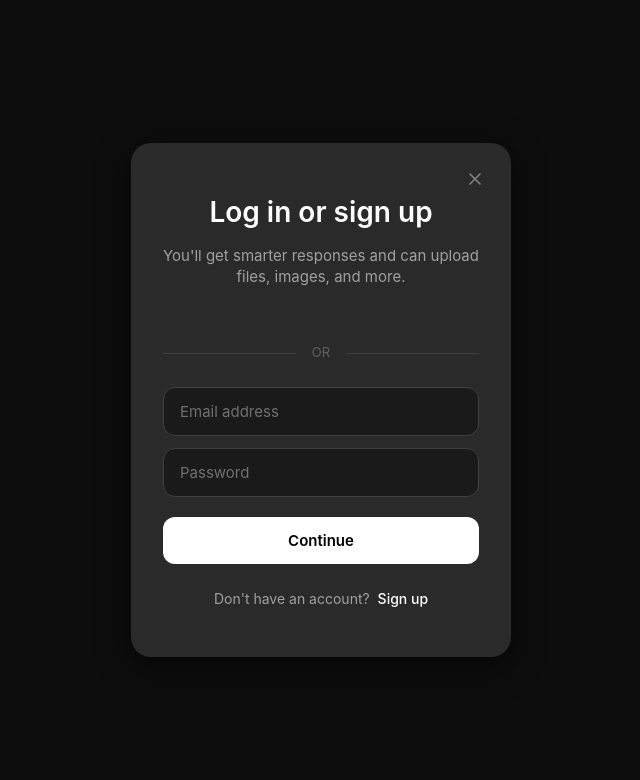
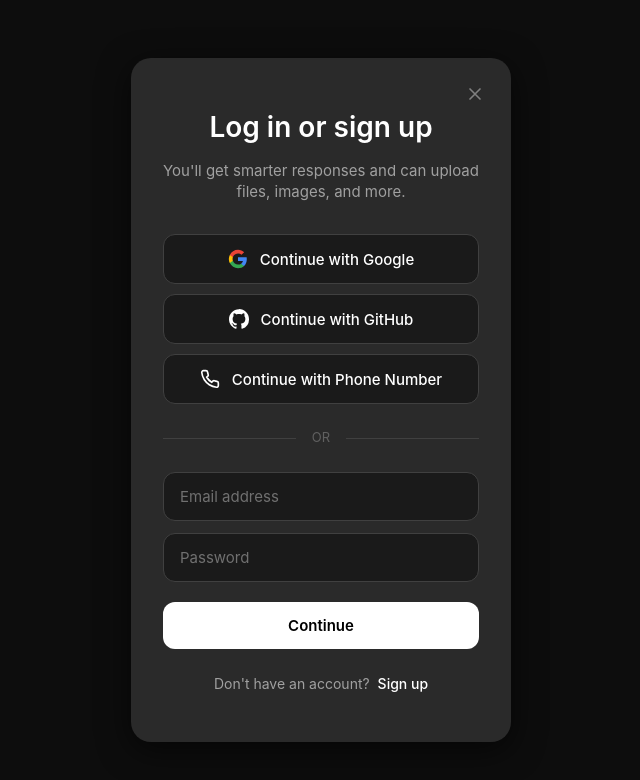
Before and after one commit to ahmedbatyrovv/sa-ai-front-end, a React (Vite) app: page / in a window 1280 px wide. Shown: the top 780 px of the page, without its empty margins (319-959 px from the left). Built offline with nearby package versions, Linux system fonts and the light colour scheme.

Commit message:
bro test et

```diff
--- a/src/App.jsx
+++ b/src/App.jsx
@@ -21,8 +21,8 @@
   const [isMobile, setIsMobile] = useState(false);
   const [sidebarOpen, setSidebarOpen] = useState(false);
   const [showSettings, setShowSettings] = useState(false);
-  const [theme, setTheme] = useState('dark');
-  const [accentColor, setAccentColor] = useState('mostly'); // Изменено на 'mostly' по умолчанию
+  const [theme, setTheme] = useState('mostly'); // Изменено на 'mostly' по умолчанию
+  const [accentColor, setAccentColor] = useState('mostly');
   const [language, setLanguage] = useState('en');
   const messagesEndRef = useRef(null);
   const textareaRef = useRef(null);
@@ -44,7 +44,7 @@
         'dark': 'Dark',
         'light': 'Light',
         'accent': 'Accent Color',
-        'mostly': 'Mostly', // Новые labels
+        'mostly': 'Mostly',
         'vitally': 'Vitally',
         'principally': 'Principally',
         'language': 'Language',
@@ -106,6 +106,12 @@
   }, [chats, currentChatId, language]);
 
   useEffect(() => {
+    // Загрузка пользователя из localStorage при инициализации (фикс для рефреша)
+    const savedUser = localStorage.getItem('currentUser');
+    if (savedUser) {
+      setUser(JSON.parse(savedUser));
+    }
+
     const savedChats = localStorage.getItem('chats');
     if (savedChats) {
       const parsed = JSON.parse(savedChats);
@@ -182,6 +188,7 @@
 
   const handleLogout = () => {
     localStorage.removeItem('currentUser');
+    localStorage.removeItem('token'); // Также удаляем токен
     setToast({ message: t('logged-out'), type: 'info' });
     setUser(null);
     setMessages([]);
@@ -381,21 +388,21 @@
                 <button
                   className={`accent-btn ${accentColor === 'mostly' ? 'active' : ''}`}
                   onClick={() => handleAccentChange('mostly')}
-                  style={{ '--accent-btn-color': '#2d72e2' }} // mostly
+                  style={{ '--accent-btn-color': '#2d72e2' }}
                 >
                   <div className="accent-color-swatch"></div>
                 </button>
                 <button
                   className={`accent-btn ${accentColor === 'vitally' ? 'active' : ''}`}
                   onClick={() => handleAccentChange('vitally')}
-                  style={{ '--accent-btn-color': '#8A4FFF' }} // vitally
+                  style={{ '--accent-btn-color': '#8A4FFF' }}
                 >
                   <div className="accent-color-swatch"></div>
                 </button>
                 <button
                   className={`accent-btn ${accentColor === 'principally' ? 'active' : ''}`}
                   onClick={() => handleAccentChange('principally')}
-                  style={{ '--accent-btn-color': '#ffb464' }} // principally (новая)
+                  style={{ '--accent-btn-color': '#ffb464' }}
                 >
                   <div className="accent-color-swatch"></div>
                 </button>
--- a/src/pages/Auth.css
+++ b/src/pages/Auth.css
@@ -108,13 +108,18 @@
   height: 20px;
 }
 
-.social-btn:hover {
+.social-btn:hover:not(:disabled) {
   background-color: #252525;
   border-color: #505050;
 }
 
-.social-btn:active {
+.social-btn:active:not(:disabled) {
   transform: scale(0.98);
+}
+
+.social-btn:disabled {
+  opacity: 0.5;
+  cursor: not-allowed;
 }
 
 .divider {
--- a/src/pages/Login.jsx
+++ b/src/pages/Login.jsx
@@ -11,6 +11,33 @@
   const [localToast, setLocalToast] = useState(null);  // Локальный toast
 
   const API_BASE = 'https://api.merdannotfound.ru';  // API URL
+
+  const handleSocialLogin = async (provider) => {
+    setError('');
+    setLoading(true);
+    try {
+      const response = await axios.post(`${API_BASE}/api/auth/${provider}`, {}, { withCredentials: true });
+      localStorage.setItem('token', response.data.token);
+      localStorage.setItem('currentUser', JSON.stringify(response.data.user));
+      setLocalToast({ message: `Successfully logged in with ${provider}!`, type: 'success' });
+      setTimeout(() => {
+        setLocalToast(null);
+        if (onLogin) onLogin(response.data.user);
+      }, 3000);
+    } catch (err) {
+      if (err.response && err.response.status === 400) {
+        const errorMsg = err.response.data.message || `Failed to login with ${provider}`;
+        setError(errorMsg);
+      } else if (err.response && err.response.status === 500) {
+        setError('Server error (500). Check backend logs.');
+      } else {
+        setError(`Network error with ${provider}. Please try again.`);
+      }
+      console.error(`${provider} login error:`, err.response?.data || err.message);
+    } finally {
+      setLoading(false);
+    }
+  };
 
   const handleSubmit = async (e) => {
     e.preventDefault();
@@ -67,7 +94,39 @@
         {error && <div className="auth-error">{error}</div>}
 
         <div className="social-buttons">
-          {/* Social buttons без изменений */}
+          <button
+            className="social-btn"
+            onClick={() => handleSocialLogin('google')}
+            disabled={loading}
+          >
+            <svg viewBox="0 0 24 24" fill="currentColor">
+              <path d="M22.56 12.25c0-.78-.07-1.53-.2-2.25H12v4.26h5.92c-.26 1.37-1.04 2.53-2.21 3.31v2.77h3.57c2.08-1.92 3.28-4.74 3.28-8.09z" fill="#4285F4"/>
+              <path d="M12 23c2.97 0 5.46-.98 7.28-2.66l-3.57-2.77c-.98.66-2.23 1.06-3.71 1.06-2.86 0-5.29-1.93-6.16-4.53H2.18v2.84C3.99 20.53 7.7 23 12 23z" fill="#34A853"/>
+              <path d="M5.84 14.09c-.22-.66-.35-1.36-.35-2.09s.13-1.43.35-2.09V7.07H2.18C1.43 8.55 1 10.22 1 12s.43 3.45 1.18 4.93l2.85-2.22.81-.62z" fill="#FBBC05"/>
+              <path d="M12 5.38c1.62 0 3.06.56 4.21 1.64l3.15-3.15C17.45 2.09 14.97 1 12 1 7.7 1 3.99 3.47 2.18 7.07l3.66 2.84c.87-2.6 3.3-4.53 6.16-4.53z" fill="#EA4335"/>
+            </svg>
+            Continue with Google
+          </button>
+          <button
+            className="social-btn"
+            onClick={() => handleSocialLogin('github')}
+            disabled={loading}
+          >
+            <svg viewBox="0 0 24 24" fill="currentColor">
+              <path d="M12 .297c-6.63 0-12 5.373-12 12 0 5.303 3.438 9.8 8.205 11.385.6.113.82-.258.82-.577 0-.285-.01-1.04-.015-2.04-3.338.724-4.042-1.61-4.042-1.61C4.422 18.07 3.633 17.7 3.633 17.7c-1.087-.744.084-.729.084-.729 1.205.084 1.838 1.236 1.838 1.236 1.07 1.835 2.809 1.305 3.495.998.108-.776.417-1.305.76-1.605-2.665-.3-5.466-1.332-5.466-5.93 0-1.31.465-2.38 1.235-3.22-.135-.303-.54-1.523.105-3.176 0 0 1.005-.322 3.3 1.23.96-.267 1.98-.399 3-.405 1.02.006 2.04.138 3 .405 2.28-1.552 3.285-1.23 3.285-1.23.645 1.653.24 2.873.12 3.176.765.84 1.23 1.91 1.23 3.22 0 4.61-2.805 5.625-5.475 5.92.42.36.81 1.096.81 2.22 0 1.606-.015 2.896-.015 3.286 0 .315.225.69.825.57A12.02 12.02 0 0 0 24 12c0-6.627-5.373-12-12-12z"/>
+            </svg>
+            Continue with GitHub
+          </button>
+          <button
+            className="social-btn"
+            onClick={() => handleSocialLogin('phone')}
+            disabled={loading}
+          >
+            <svg viewBox="0 0 24 24" fill="none" stroke="currentColor" strokeWidth="2">
+              <path d="M22 16.92v3a2 2 0 0 1-2.18 2 19.79 19.79 0 0 1-8.63-3.07 19.5 19.5 0 0 1-6-6 19.79 19.79 0 0 1-3.07-8.67A2 2 0 0 1 4.11 2h3a2 2 0 0 1 2 1.72 12.84 12.84 0 0 0 .7 2.81 2 2 0 0 1-.45 2.11L8.09 9.91a16 16 0 0 0 6 6l1.27-1.27a2 2 0 0 1 2.11-.45 12.84 12.84 0 0 0 2.81.7A2 2 0 0 1 22 16.92z"/>
+            </svg>
+            Continue with Phone Number
+          </button>
         </div>
 
         <div className="divider">OR</div>
--- a/src/pages/Signup.jsx
+++ b/src/pages/Signup.jsx
@@ -13,6 +13,33 @@
   const [localToast, setLocalToast] = useState(null);  // Локальный toast
 
   const API_BASE = 'https://api.merdannotfound.ru';  // API URL
+
+  const handleSocialSignup = async (provider) => {
+    setError('');
+    setLoading(true);
+    try {
+      const response = await axios.post(`${API_BASE}/api/auth/${provider}`, {}, { withCredentials: true });
+      localStorage.setItem('token', response.data.token);
+      localStorage.setItem('currentUser', JSON.stringify(response.data.user));
+      setLocalToast({ message: `Account created with ${provider}! Welcome.`, type: 'success' });
+      setTimeout(() => {
+        setLocalToast(null);
+        if (onSignup) onSignup(response.data.user);
+      }, 3000);
+    } catch (err) {
+      if (err.response && err.response.status === 400) {
+        const errorMsg = err.response.data.message || `Failed to sign up with ${provider}`;
+        setError(errorMsg);
+      } else if (err.response && err.response.status === 500) {
+        setError('Server error (500). Check backend logs.');
+      } else {
+        setError(`Network error with ${provider}. Please try again.`);
+      }
+      console.error(`${provider} signup error:`, err.response?.data || err.message);
+    } finally {
+      setLoading(false);
+    }
+  };
 
   const handleSubmit = async (e) => {
     e.preventDefault();
@@ -80,7 +107,11 @@
         {error && <div className="auth-error">{error}</div>}
 
         <div className="social-buttons">
-          <button className="social-btn">
+          <button
+            className="social-btn"
+            onClick={() => handleSocialSignup('google')}
+            disabled={loading}
+          >
             <svg viewBox="0 0 24 24" fill="currentColor">
               <path d="M22.56 12.25c0-.78-.07-1.53-.2-2.25H12v4.26h5.92c-.26 1.37-1.04 2.53-2.21 3.31v2.77h3.57c2.08-1.92 3.28-4.74 3.28-8.09z" fill="#4285F4"/>
               <path d="M12 23c2.97 0 5.46-.98 7.28-2.66l-3.57-2.77c-.98.66-2.23 1.06-3.71 1.06-2.86 0-5.29-1.93-6.16-4.53H2.18v2.84C3.99 20.53 7.7 23 12 23z" fill="#34A853"/>
@@ -89,7 +120,26 @@
             </svg>
             Continue with Google
           </button>
-          {/* Остальные social buttons без изменений... */}
+          <button
+            className="social-btn"
+            onClick={() => handleSocialSignup('github')}
+            disabled={loading}
+          >
+            <svg viewBox="0 0 24 24" fill="currentColor">
+              <path d="M12 .297c-6.63 0-12 5.373-12 12 0 5.303 3.438 9.8 8.205 11.385.6.113.82-.258.82-.577 0-.285-.01-1.04-.015-2.04-3.338.724-4.042-1.61-4.042-1.61C4.422 18.07 3.633 17.7 3.633 17.7c-1.087-.744.084-.729.084-.729 1.205.084 1.838 1.236 1.838 1.236 1.07 1.835 2.809 1.305 3.495.998.108-.776.417-1.305.76-1.605-2.665-.3-5.466-1.332-5.466-5.93 0-1.31.465-2.38 1.235-3.22-.135-.303-.54-1.523.105-3.176 0 0 1.005-.322 3.3 1.23.96-.267 1.98-.399 3-.405 1.02.006 2.04.138 3 .405 2.28-1.552 3.285-1.23 3.285-1.23.645 1.653.24 2.873.12 3.176.765.84 1.23 1.91 1.23 3.22 0 4.61-2.805 5.625-5.475 5.92.42.36.81 1.096.81 2.22 0 1.606-.015 2.896-.015 3.286 0 .315.225.69.825.57A12.02 12.02 0 0 0 24 12c0-6.627-5.373-12-12-12z"/>
+            </svg>
+            Continue with GitHub
+          </button>
+          <button
+            className="social-btn"
+            onClick={() => handleSocialSignup('phone')}
+            disabled={loading}
+          >
+            <svg viewBox="0 0 24 24" fill="none" stroke="currentColor" strokeWidth="2">
+              <path d="M22 16.92v3a2 2 0 0 1-2.18 2 19.79 19.79 0 0 1-8.63-3.07 19.5 19.5 0 0 1-6-6 19.79 19.79 0 0 1-3.07-8.67A2 2 0 0 1 4.11 2h3a2 2 0 0 1 2 1.72 12.84 12.84 0 0 0 .7 2.81 2 2 0 0 1-.45 2.11L8.09 9.91a16 16 0 0 0 6 6l1.27-1.27a2 2 0 0 1 2.11-.45 12.84 12.84 0 0 0 2.81.7A2 2 0 0 1 22 16.92z"/>
+            </svg>
+            Continue with Phone Number
+          </button>
         </div>
 
         <div className="divider">OR</div>
```
